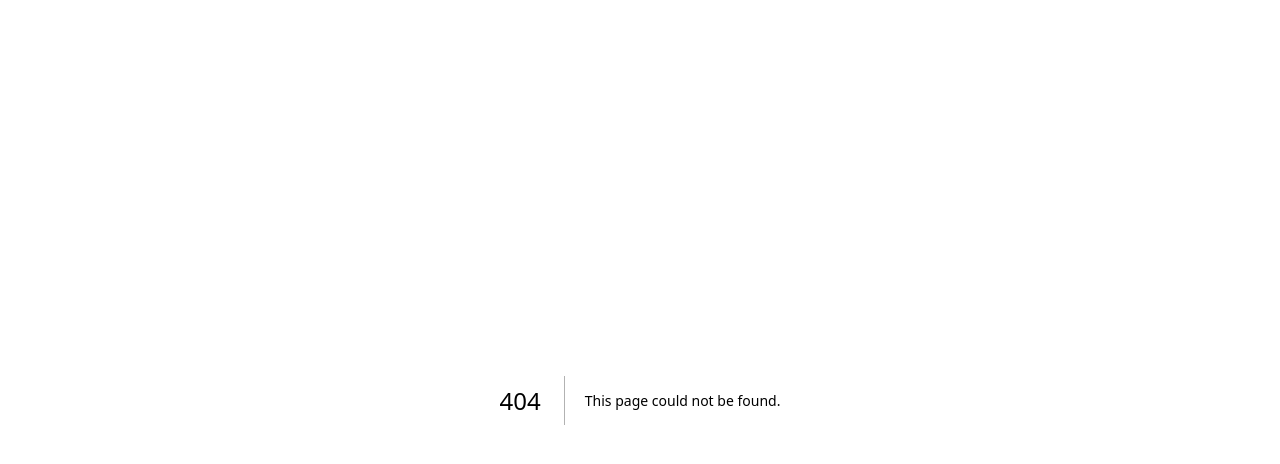
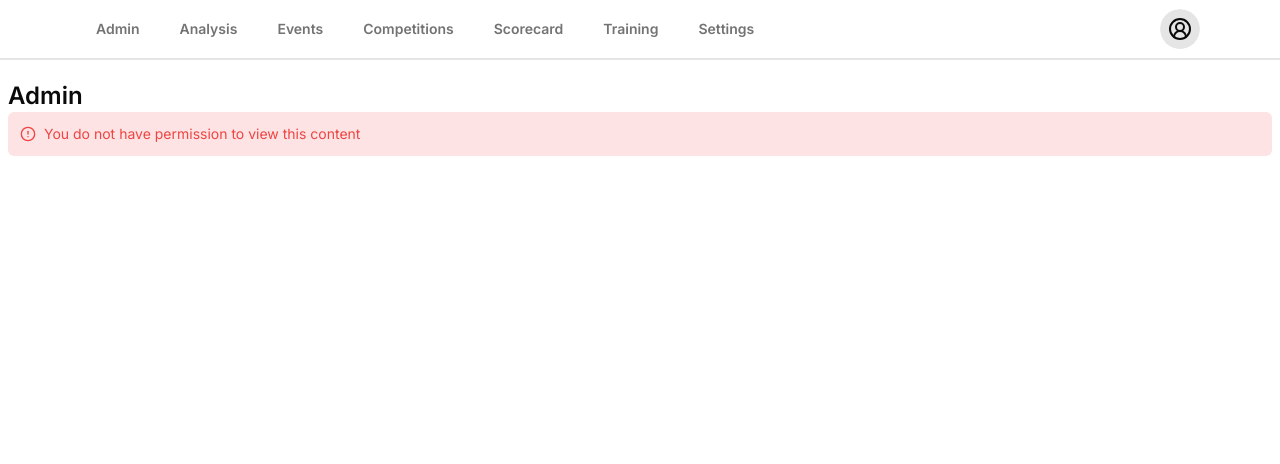
Before and after one commit to modernwallpaper/login_nextjs, a Next.js app: page /admin in a window 1280 px wide. Before the commit this address had no page. Shown: the top 464 px of the page. Built offline with nearby package versions, Linux system fonts and the light colour scheme; no server answers.

Commit message:
add admin page + role gate

```diff
--- a/actions/login.ts
+++ b/actions/login.ts
@@ -5,6 +5,7 @@ import { signIn } from "@/auth"
 import { DEFAULT_LOGIN_REDIRECT } from "@/routes"
 import { AuthError } from "next-auth"
 import { getUserByEmail } from "@/data/user"
+
 export const login = async (values: z.infer<typeof LoginSchema>) => {
   const validatedFields = LoginSchema.safeParse(values)
 
--- a/app/(protected)/_components/navbar.tsx
+++ b/app/(protected)/_components/navbar.tsx
@@ -11,6 +11,9 @@ export const Navbar = () => {
     <div className="backdrop-blur">
       <div className="border-b-2 flex justify-between items-center p-2 w-full backdrop-blur h-[60px] pr-20 pl-20">
         <div className="flex gap-x-2 items-center">
+          <Button asChild variant={"nav_link"} className={pathname === "/training" ? "text-primary" : "text-muted-foreground hover:text-primary"}>
+            <Link href={"/admin"}>Admin</Link>
+          </Button>
           <Button asChild variant={"nav_link"} className={pathname === "/training" ? "text-primary" : "text-muted-foreground hover:text-primary"}>
             <Link href={"/analysis"}>Analysis</Link>
           </Button>
--- /dev/null
+++ b/app/(protected)/_components/page-header.tsx
@@ -0,0 +1,7 @@
+export const PageHeader = ({ label }: { label: string }) => {
+  return(
+    <p className="text-2xl font-semibold">
+      {label}
+    </p>
+  )
+}
--- /dev/null
+++ b/app/(protected)/_components/role-gate.tsx
@@ -0,0 +1,22 @@
+"use client"
+
+import { FormError } from "@/components/app/form-error";
+import { useCurrentRole } from "@/hooks/use-current-role";
+import { UserRole } from "@prisma/client";
+
+interface Props {
+  children: React.ReactNode;
+  allowedRole: UserRole;
+}
+
+export const RoleGate = ({ children, allowedRole }: Props) => {
+  const role = useCurrentRole()
+
+  if(role !== allowedRole) {
+    return <FormError message="You do not have permission to view this content"></FormError>
+  }
+
+  return(
+   <>{children}</>
+  )
+}
--- /dev/null
+++ b/app/(protected)/admin/page.tsx
@@ -0,0 +1,20 @@
+"use client"
+
+import { useCurrentRole } from "@/hooks/use-current-role"
+import { PageHeader } from "../_components/page-header"
+import { RoleGate } from "../_components/role-gate"
+import { FormSuccess } from "@/components/app/form-success"
+import { UserRole } from "@prisma/client"
+
+export default function AdminPage() {
+  const role = useCurrentRole()
+
+  return(
+    <div>
+      <PageHeader label="Admin"/>
+      <RoleGate allowedRole={UserRole.ADMIN}>
+        <FormSuccess message="You are allowed to see this content"/>
+      </RoleGate>
+    </div>
+  )
+}
--- /dev/null
+++ b/hooks/use-current-role.ts
@@ -0,0 +1,7 @@
+import { useSession } from "next-auth/react";
+
+export const useCurrentRole = () => {
+  const session = useSession()
+
+  return session.data?.user.role
+}
```
